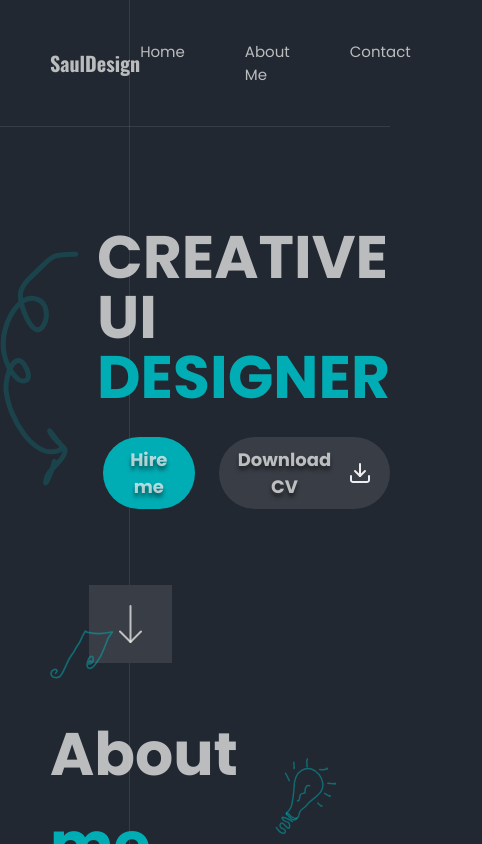
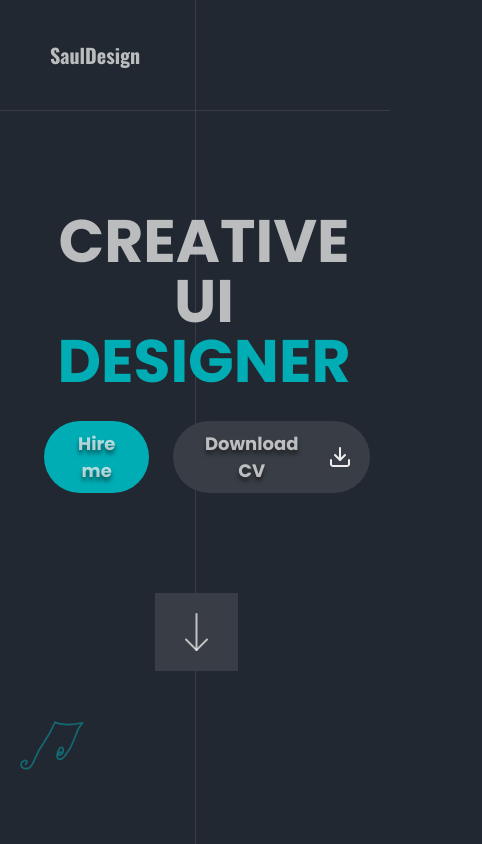
Before and after one commit to Vinicius-Rubia/Landing_Page_Portfolio_React, a React (Vite) app: page / in a window 390 px wide. Shown: the top 844 px of the page, 482 px wide, since content can reach past the window. Built offline with nearby package versions, Linux system fonts and the light colour scheme.

Commit message:
responsive 425px

```diff
--- a/src/components/About/index.scss
+++ b/src/components/About/index.scss
@@ -76,3 +76,9 @@
     }
   }
 }
+
+@media (max-width: 500px) {
+  #about {
+    padding: 5em 2em 10em;
+  }
+}
--- a/src/components/CardJobs/index.scss
+++ b/src/components/CardJobs/index.scss
@@ -15,7 +15,7 @@
 @media (max-width: 800px) {
   #jobs-card {
     gap: 2.8em;
-    justify-content: space-between;
+    justify-content: center;
 
     .job {
       padding: 3em;
--- a/src/components/Contact/index.scss
+++ b/src/components/Contact/index.scss
@@ -37,15 +37,12 @@
 
 @media (max-width: 800px) {
   #contact {
+    padding: 15em 3em;
     display: grid;
+    justify-content: center;
 
     .side-left {
       width: 100%;
-
-      h2 {
-        font-size: 5em;
-        text-align: center;
-      }
 
       img {
         display: none;
--- a/src/components/Footer/index.scss
+++ b/src/components/Footer/index.scss
@@ -54,3 +54,9 @@
     }
   }
 }
+
+@media (max-width: 800px) {
+  #footer {
+    padding: 0 2em 3em;
+  }
+}
--- a/src/components/Form/index.scss
+++ b/src/components/Form/index.scss
@@ -76,3 +76,9 @@
     justify-content: center;
   }
 }
+
+@media (max-width: 500px) {
+  #form .form-input-box {
+    flex-direction: column;
+  }
+}
--- a/src/components/Header/index.jsx
+++ b/src/components/Header/index.jsx
@@ -1,3 +1,7 @@
+import Home from "../../img/icon_home.svg";
+import Phone from "../../img/icon_phone.svg";
+import User from "../../img/icon_user.svg";
+
 import "./index.scss";
 
 const Header = () => {
@@ -7,15 +11,23 @@ const Header = () => {
         SaulDesign
       </a>
       <nav>
-        <ul>
+        <ul className="list-menu">
           <li>
-            <a href="#home">Home</a>
+            <a href="#home">
+              <img src={Home} alt="Home" /> Home
+            </a>
           </li>
           <li>
-            <a href="#about">About Me</a>
+            <a href="#about">
+              <img src={Phone} alt="About" />
+              About Me
+            </a>
           </li>
           <li>
-            <a href="#contact">Contact</a>
+            <a href="#contact">
+              <img src={User} alt="Contact" />
+              Contact
+            </a>
           </li>
         </ul>
       </nav>
--- a/src/components/Header/index.scss
+++ b/src/components/Header/index.scss
@@ -6,6 +6,10 @@
   align-items: center;
   padding: 4em 9em;
   border-bottom: variables.$border;
+
+  .list-menu li img {
+    display: none;
+  }
 
   .title {
     font-family: 'Oswald', sans-serif;
@@ -39,7 +43,53 @@
 }
 
 @media (max-width: 800px) {
-  #header ul {
-    font-size: 1.5em;
+  #header {
+    ul {
+      font-size: 1.5em;
+    }
   }
 }
+
+@media (max-width: 500px) {
+  #header {
+    // .menu-mobile {
+    //   display: block;
+    //   color: #FFF;
+    //   position: absolute;
+    //   top: 8%;
+    //   right: 10%;
+
+    //   &:hover .list-menu {
+    //     background-color: red;
+    //     left: 0;
+    //   }
+    // }
+
+    .list-menu {
+      display: block;
+      position: fixed;
+      background-color: variables.$bg-color-primary;
+      top: 0;
+      left: -80%;
+      bottom: 0;
+      width: 80%;
+      z-index: 99;
+      border-right: variables.$border;
+
+      li {
+        border-bottom: variables.$border;
+        padding: 1em;
+        margin: 1em;
+
+        a {
+          display: flex;
+          gap: 2em;
+        }
+
+        img {
+          display: block;
+        }
+      }
+    }
+  }
+}
--- a/src/components/Home/index.scss
+++ b/src/components/Home/index.scss
@@ -59,6 +59,7 @@
     }
   }
 }
+
 @media (max-width: 800px) {
   #home {
     padding: 10em 5em 0;
@@ -78,3 +79,26 @@
     }
   }
 }
+
+@media (max-width: 500px) {
+  #home {
+    padding: 10em 2em;
+    text-align: center;
+
+    .side-left {
+      img.illustrative {
+        display: none;
+      }
+
+      .btn-actions {
+        justify-content: center;
+      }
+    }
+
+    .arrow {
+      padding: 2em 3em;
+      left: calc(50% - 40px);
+      top: 100%;
+    }
+  }
+}
--- a/src/components/Jobs/index.scss
+++ b/src/components/Jobs/index.scss
@@ -45,3 +45,15 @@
     align-items: center;
   }
 }
+
+@media (max-width: 500px) {
+  #jobs {
+    margin-top: 5em;
+    padding: 15em 3em;
+
+    .filter-list ul {
+      flex-wrap: wrap;
+      justify-content: center;
+    }
+  }
+}
--- a/src/styles/app.scss
+++ b/src/styles/app.scss
@@ -8,6 +8,10 @@
   list-style: none;
   outline: none;
   border: none;
+}
+
+html {
+  scroll-behavior: smooth;
 }
 
 body {
@@ -33,3 +37,16 @@ h2 {
   left: 33%;
   bottom: 0;
 }
+
+@media (max-width: 800px) {
+  h2 {
+    font-size: 5em;
+    text-align: center;
+  }
+}
+
+@media (max-width: 500px) {
+  .border {
+    left: 50%;
+  }
+}
```
